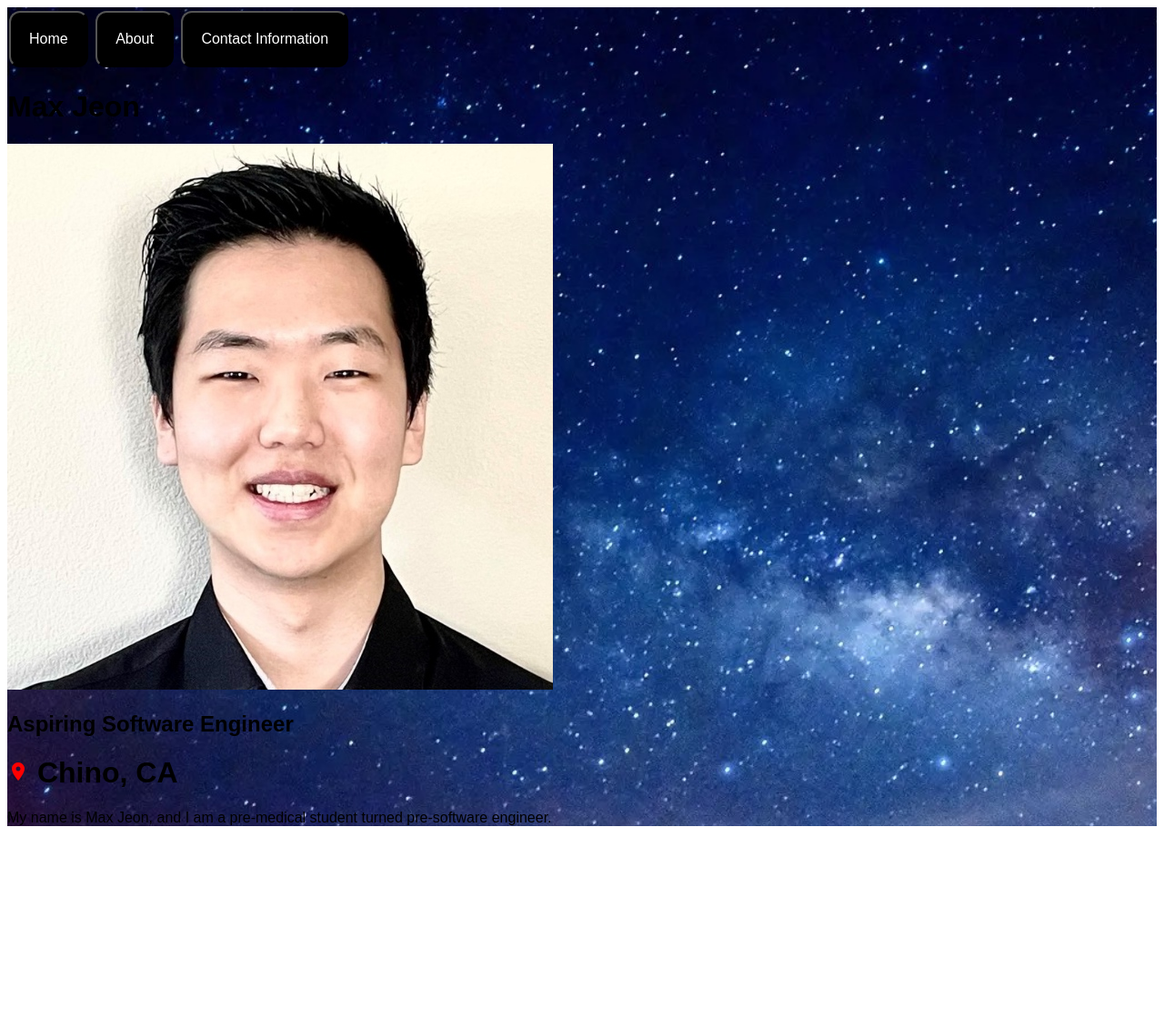
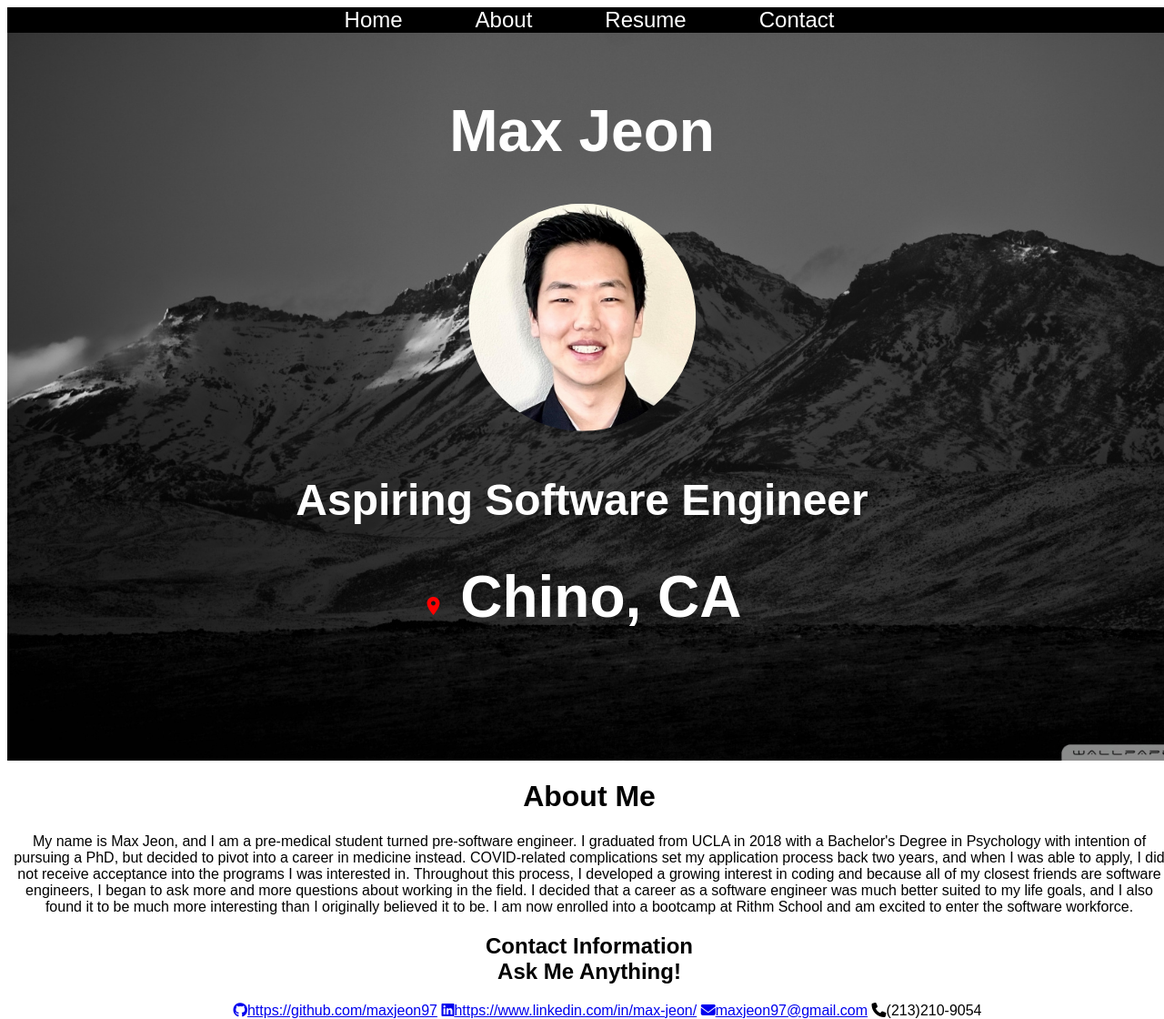
Before and after one commit to maxjeon97/personalSite, a plain HTML site: page index.html in a window 1280 px wide. Shown: the whole page at 91% size. Before the commit the page ends 924 px from the top, so only its background shows below. Drawn offline with Linux system fonts and the light colour scheme.

Commit message:
more changes

```diff
--- a/index.html
+++ b/index.html
@@ -9,20 +9,47 @@
     <link href="https://fonts.googleapis.com/icon?family=Material+Icons" rel="stylesheet">
     <title>My Website</title>
   </head>
-  <header>
   <body>
+    <nav class="nav">
       <ul>
-        <li><button>Home</button></li>
-        <li><button>About</button></li>
-        <li><button>Contact Information</button></li>
+        <li><a href="#home">Home</a></li>
+        <li><a href="#about">About</a></li>
+        <li><a href="Resume_Max_Jeon.pdf">Resume</a></li>
+        <li><a href="#contact">Contact</a></li>
       </ul>
+    </nav>
+    <div class="homepage" id="home" >
+      <div class="intro">
         <h1>Max Jeon</h1>
         <img src="PassportPhoto.JPEG" alt="Photo" class="photo">
         <h2>Aspiring Software Engineer</h2>
         <h1><i class="material-icons" style="color:red">place</i> Chino, CA</h1>
-      <p>
-        My name is Max Jeon, and I am a pre-medical student turned pre-software engineer.
+      </div>
+    </div>
+    <div class="about-me" id="about">
+      <h1>About Me</h1>
+      <p style="margin-bottom: 20px;">
+        My name is Max Jeon, and I am a pre-medical student turned pre-software engineer. I graduated from UCLA in 2018
+        with a Bachelor's Degree in Psychology with intention of pursuing a PhD, but decided to pivot into a career in medicine
+        instead. COVID-related complications set my application process back two years, and when I was able to apply, I did not
+        receive acceptance into the programs I was interested in. Throughout this process, I developed a growing interest in coding and
+        because all of my closest friends are software engineers, I began to ask more and more questions about working in the field.
+        I decided that a career as a software engineer was much better suited to my life goals, and I also found it to be much more
+        interesting than I originally believed it to be. I am now enrolled into a bootcamp at Rithm School and am excited to enter the
+        software workforce.
       </p>
+    </div>
+    <div class="contact-info" id="contact">
+      <h2>
+        Contact Information <br>
+        Ask Me Anything!
+      </h2>
+      <ul class="socials">
+        <li><a href="https://github.com/maxjeon97" target="_blank" rel="noopener"><i class="fa-brands fa-github"></i>https://github.com/maxjeon97</a></li>
+        <li><a href="https://www.linkedin.com/in/max-jeon/" target="_blank" rel="noopener"><i class="fa-brands fa-linkedin"></i>https://www.linkedin.com/in/max-jeon/</a></li>
+        <li><a href="mailto:maxjeon97@gmail.com" target="_blank" rel="noopener"><i class="fa fa-envelope"></i>maxjeon97@gmail.com</a></li>
+        <li><i class="fa-solid fa-phone"></i>(213)210-9054</li>
+      </ul>
+    </div>
   </body>
-  </header>
 </html>
--- a/style.css
+++ b/style.css
@@ -1,26 +1,71 @@
-header {
-  background-image: url(nightSky.jpg);
+html, body {
+  font-size: 16px;
+  font-family: Arial, Helvetica, sans-serif;
+  height: 100%;
+  width: 100%;
+  text-align: center;
+  background-color: white;
+  color: black;
+  scroll-behavior: smooth;
+}
+
+.nav {
+  display: flex;
+  justify-content: center;
+  background-color: black;
+}
+
+
+.nav ul {
+  text-align: center;
+  list-style: none;
+  margin: 0 auto;
+  padding: 0;
+  display: flex;
+  gap: 80px;
+}
+
+.nav ul li {
+  transition: background 1s;
+}
+
+.nav ul li:hover {
+  opacity: .5;
+  cursor: pointer;
+  transition: background .3s;
+}
+
+.nav ul li a {
+  color: white;
+  text-decoration: none;
+  font-size: 1.5em;
+  scroll-behavior: smooth;
+}
+
+.homepage {
+  background-image: url(darkmountain.jpg);
   background-size: cover;
+  height: 100%;
+  width: 100%;
 }
-body {
-  font-family: Arial, Helvetica, sans-serif;
+
+.intro {
+  position: absolute;
+  color: white;
+  top: 50%;
+  left: 50%;
+  font-size: 2em;
+  transform: translate(-50%, -50%);
 }
-button {
-  background: black;
-  color: white;
-  border-radius: 12px;
-  padding: 20px;
-  text-align: center;
-  text-decoration: none;
+
+.photo {
   display: inline-block;
-  font-size: 16px;
-  margin: 4px 2px;
+  width: 250px;
+  height: 250px;
+  border-radius: 50%;
+  object-fit: cover;
 }
-ul {
-  list-style-type: none;
-  margin: 0;
-  padding: 0;
-}
+
 li {
   display: inline;
 }
```
Also changed, not shown: darkmountain.jpg (added), nightSky.jpg (deleted), 1 other file. Lines whose indentation alone changed are shown as unchanged.
